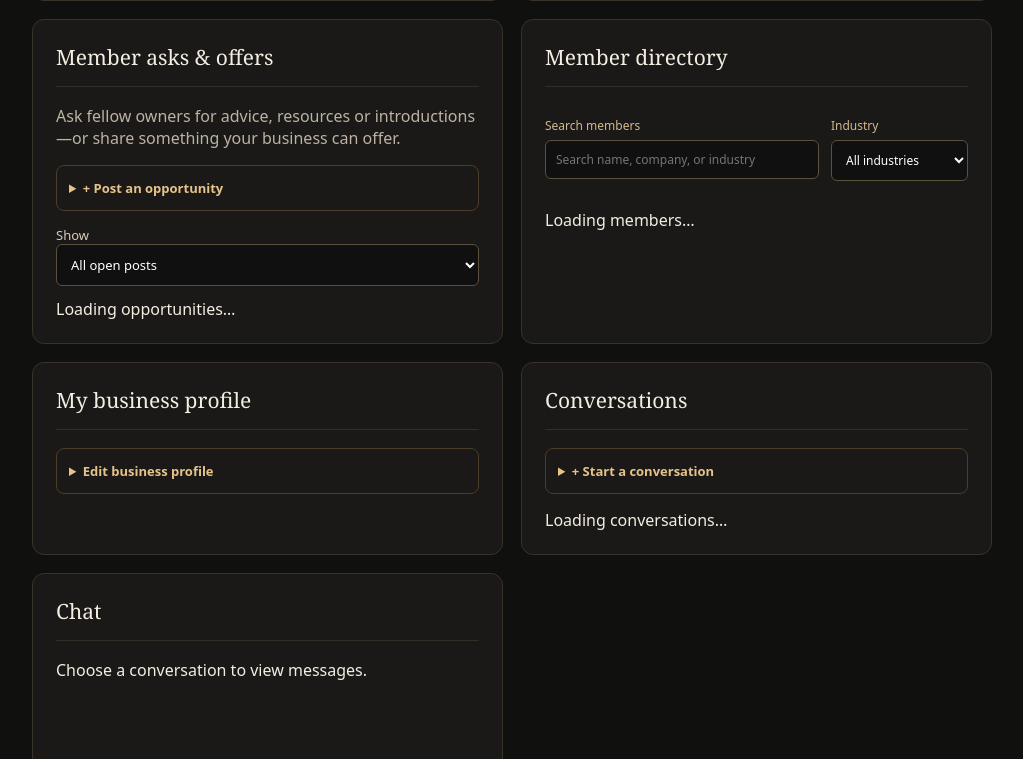
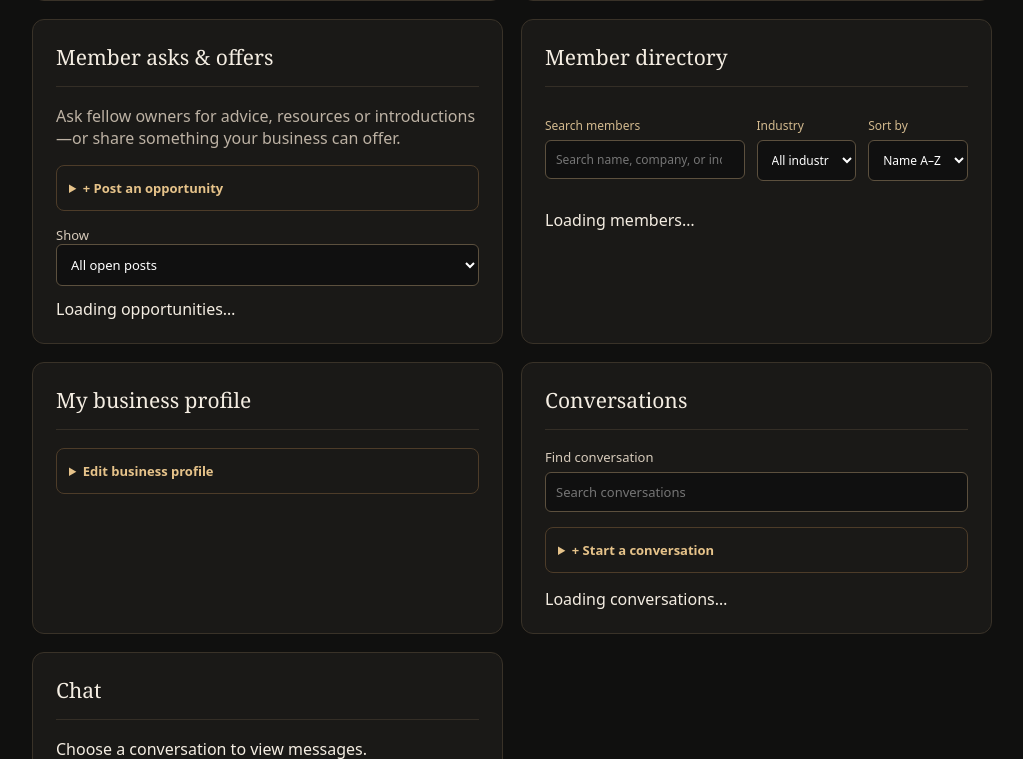
Before and after one commit to dpanaz/the-board, a Laravel app: template resources/views/board/home.blade.php in a window 1280 px wide. Shown: the part 1642-2401 px from the top of the page, without its empty margins (253-1276 px from the left). Run offline with Laravel 12, Linux system fonts and the light colour scheme; the template is opened without the code that fills it, so the values that code supplies are empty; the visitor is signed in with stand-in values (Sample User, id 1).

Commit message:
Improve member discovery with sorting, business profiles and conversation search

```diff
--- a/resources/views/board/home.blade.php
+++ b/resources/views/board/home.blade.php
@@ -40,6 +40,7 @@ header{box-shadow:0 1px 0 #2d281f}main{padding-top:32px;max-width:1600px}
 .directory-tools{display:grid;grid-template-columns:2fr 1fr;gap:12px;margin:15px 0}.directory-tools label{font-size:12px;color:#d2b98e}.directory-tools input,.directory-tools select{margin-top:6px}.directory-cards{display:grid;gap:10px}.directory-member{display:flex;align-items:center;gap:12px;border:1px solid #493b2a;background:#24211d;border-radius:10px;padding:13px}.directory-avatar{width:43px;height:43px;flex:0 0 43px;border-radius:50%;background:#55432a;color:#f4e6d2;display:grid;place-items:center;font-weight:700;font-size:13px}.directory-info{flex:1;min-width:0}.directory-info strong{display:block;color:#f5e9d5}.directory-info p{margin:4px 0;font-size:13px}.directory-info small{display:block;color:#baa88f;font-size:11px}.directory-connect{padding:8px 11px;font-size:12px;white-space:nowrap}@media(max-width:700px){.directory-tools{grid-template-columns:1fr}.directory-member{flex-wrap:wrap}.directory-connect{margin-left:55px}}
 .referral-controls{display:grid;grid-template-columns:1fr 2fr;gap:12px;margin:14px 0}.referral-controls label{font-size:12px;color:#c9b393}.referral-summary{display:grid;grid-template-columns:repeat(4,1fr);gap:8px;margin:12px 0}.referral-summary-item{padding:10px;border:1px solid #53432d;border-radius:8px;background:#252019;text-align:center}.referral-summary-item strong{display:block;font-size:21px;color:#e6c38a}.referral-summary-item small{font-size:11px}.referral-card{padding:14px 0;border-bottom:1px solid #473a2a}.referral-heading{display:flex;justify-content:space-between;gap:12px;align-items:center}.referral-heading strong{color:#f2e5d1}.referral-status{border:1px solid #8a704b;border-radius:20px;padding:4px 9px;font-size:11px;text-transform:capitalize;color:#e6c38a}.referral-card p{white-space:pre-wrap;overflow-wrap:anywhere}.referral-actions{display:flex;gap:9px;align-items:center;flex-wrap:wrap;margin-top:12px}.referral-actions select{width:auto;max-width:180px}.referral-followup{font-size:12px;padding:9px 12px}@media(max-width:700px){.referral-controls{grid-template-columns:1fr}.referral-summary{grid-template-columns:repeat(2,1fr)}}
 .activity-heading{display:flex;justify-content:space-between;align-items:center;gap:12px;flex-wrap:wrap}.activity-heading h2{margin:0}.activity-actions{display:flex;gap:7px;flex-wrap:wrap}.activity-actions button{padding:7px 11px;font-size:12px;background:#332b20;color:#e7d3b3;border:1px solid #58472e}.activity-actions button[aria-pressed="true"]{background:#c5a16a;color:#19140d}.activity-item{padding:13px 0;border-bottom:1px solid #493b2a}.activity-item-heading{display:flex;gap:9px;align-items:center}.activity-item-heading strong{color:#f0e3cf}.activity-new{border:1px solid #aa8650;border-radius:20px;padding:2px 7px;font-size:10px;color:#e5c18c}.activity-item p{margin:9px 0;white-space:pre-wrap;overflow-wrap:anywhere}.activity-item-actions{display:flex;gap:12px;align-items:center}.activity-item-actions a{color:#e3c98c;font-size:13px}.activity-item-actions button{padding:6px 10px;font-size:12px}
+.directory-tools{grid-template-columns:2fr 1fr 1fr}.directory-bio{font-size:12px;line-height:1.5;color:#c5b9a7;display:-webkit-box;-webkit-line-clamp:3;-webkit-box-orient:vertical;overflow:hidden;white-space:normal}.directory-website{display:inline-block;color:#e6c38a;font-size:12px;margin-top:7px}.conversation-search-label{font-size:12px;color:#d0b68c}.conversation-search-label input{margin-top:6px}.item[aria-pressed="true"]{outline:2px solid #c5a16a}@media(max-width:700px){.directory-tools{grid-template-columns:1fr}}
 </style>
 </head>
 <body>
@@ -96,7 +97,7 @@ header{box-shadow:0 1px 0 #2d281f}main{padding-top:32px;max-width:1600px}
 <button type="submit">Post to NBTX Club</button></form></details>
 <label>Show<select id="opportunity-filter"><option value="">All open posts</option><option value="ask">Requests</option><option value="offer">Offers</option></select></label>
 <div id="opportunities">Loading opportunities…</div></section>
-<section class="dashboard-panel"><h2>Member directory</h2><div class="directory-tools"><label>Search members<input id="directory-search" type="search" placeholder="Search name, company, or industry" autocomplete="off"></label><label>Industry<select id="directory-industry"><option value="">All industries</option></select></label></div><p id="directory-result-count" class="muted" role="status"></p><div id="directory" class="directory-cards">Loading members…</div></section>
+<section class="dashboard-panel"><h2>Member directory</h2><div class="directory-tools"><label>Search members<input id="directory-search" type="search" placeholder="Search name, company, or industry" autocomplete="off"></label><label>Industry<select id="directory-industry"><option value="">All industries</option></select></label><label>Sort by<select id="directory-sort"><option value="name">Name A–Z</option><option value="company">Company A–Z</option></select></label></div><p id="directory-result-count" class="muted" role="status"></p><div id="directory" class="directory-cards">Loading members…</div></section>
 <section class="dashboard-panel"><h2>My business profile</h2>
 <details class="create-panel"><summary>Edit business profile</summary><form id="profile">
 <label>Display name<input name="name" required value="{{ auth('board')->user()->name }}"></label>
@@ -106,7 +107,7 @@ header{box-shadow:0 1px 0 #2d281f}main{padding-top:32px;max-width:1600px}
 <label>Website<input name="website" type="url" value="{{ auth('board')->user()->website }}"></label>
 <label>About me<textarea name="bio" rows="3">{{ auth('board')->user()->bio }}</textarea></label>
 <button type="submit">Save profile</button></form></details></section>
-<section class="dashboard-panel"><h2>Conversations</h2><details class="create-panel"><summary>+ Start a conversation</summary><form id="new-conversation"><label>Conversation type<select name="type" id="conversation-type"><option value="direct">Direct message</option><option value="group">Group chat</option></select></label><label>Members<select name="member_ids" id="conversation-members" multiple size="5" required></select></label><label>Group name (for group chats)<input name="name" maxlength="120" placeholder="Business owners discussion"></label><button type="submit">Start conversation</button></form></details><div id="conversations">Loading conversations…</div></section>
+<section class="dashboard-panel"><h2>Conversations</h2><label class="conversation-search-label">Find conversation<input type="search" id="conversation-search" placeholder="Search conversations" autocomplete="off"></label><details class="create-panel"><summary>+ Start a conversation</summary><form id="new-conversation"><label>Conversation type<select name="type" id="conversation-type"><option value="direct">Direct message</option><option value="group">Group chat</option></select></label><label>Members<select name="member_ids" id="conversation-members" multiple size="5" required></select></label><label>Group name (for group chats)<input name="name" maxlength="120" placeholder="Business owners discussion"></label><button type="submit">Start conversation</button></form></details><div id="conversations">Loading conversations…</div></section>
 <section class="dashboard-panel"><h2 id="conversation-title">Chat</h2><div class="messages" id="messages" aria-live="polite">Choose a conversation to view messages.</div>
 <form id="chat"><label>Message<textarea name="body" rows="2" maxlength="5000" required></textarea></label><button type="submit" id="send" disabled>Send</button></form></section>
 </div>
@@ -214,7 +215,7 @@ function renderDirectory(){
  const search=document.getElementById('directory-search').value.trim().toLowerCase();
  const industry=document.getElementById('directory-industry').value;
  const root=document.getElementById('directory');root.replaceChildren();
- const filtered=directoryMembers.filter(m=>(!industry||(m.industry||'')===industry)&&(!search||[m.name,m.company,m.industry,m.title].some(v=>String(v||'').toLowerCase().includes(search))));
+ const filtered=directoryMembers.filter(m=>(!industry||(m.industry||'')===industry)&&(!search||[m.name,m.company,m.industry,m.title,m.bio].some(v=>String(v||'').toLowerCase().includes(search))));const sort=document.getElementById('directory-sort').value;filtered.sort((a,b)=>String(a[sort]||a.name||'').localeCompare(String(b[sort]||b.name||'')));
  document.getElementById('directory-result-count').textContent=filtered.length+' member'+(filtered.length===1?'':'s')+' found';
  for(const member of filtered){
   const card=el('article','','directory-member');
@@ -222,6 +223,8 @@ function renderDirectory(){
   const info=el('div','','directory-info');info.append(el('strong',member.name),el('p',member.company||'Business owner'));
   if(member.industry)info.append(el('small',member.industry));
   if(member.title)info.append(el('small',member.title));
+  if(member.bio)info.append(el('p',member.bio,'directory-bio'));
+  if(member.website){try{const url=new URL(member.website);if(['https:','http:'].includes(url.protocol)){const link=document.createElement('a');link.href=url.href;link.target='_blank';link.rel='noopener noreferrer';link.textContent='Visit website ↗';link.className='directory-website';info.append(link);}}catch(error){}}
   card.append(initials,info);
   if(member.id!=={{ auth('board')->id() }}){
    const button=el('button','Message','directory-connect');button.type='button';button.onclick=()=>startMemberConversation(member);card.append(button);
@@ -232,6 +235,7 @@ function renderDirectory(){
 }
 document.getElementById('directory-search').addEventListener('input',renderDirectory);
 document.getElementById('directory-industry').addEventListener('change',renderDirectory);
+document.getElementById('directory-sort').addEventListener('change',renderDirectory);
 async function loadDirectory(){
  const data=await api('/api/members');directoryMembers=data.data;showMemberSpotlight(data.data);
  const industrySelect=document.getElementById('directory-industry');const selected=industrySelect.value;
@@ -246,14 +250,24 @@ async function loadDirectory(){
  }}
  renderDirectory();
 }
+let cachedConversations=[];
+function renderConversations(){
+ const root=document.getElementById('conversations');root.replaceChildren();
+ const query=document.getElementById('conversation-search').value.trim().toLowerCase();
+ const visible=cachedConversations.filter(c=>String(c.name||('Conversation #'+c.id)).toLowerCase().includes(query));
+ for(const conversation of visible){
+  const button=el('button',(conversation.unread_count ? '● '+conversation.unread_count+' new · ' : '')+(conversation.name||('Conversation #'+conversation.id)),'item');
+  button.type='button';button.setAttribute('aria-pressed',String(selectedConversation===conversation.id));
+  button.onclick=()=>{selectedConversation=conversation.id;document.getElementById('conversation-title').textContent=conversation.name||'Direct message';document.getElementById('send').disabled=false;renderConversations();loadMessages().catch(showError)};
+  root.append(button);
+ }
+ if(!visible.length)root.textContent=query?'No conversations match your search.':'No conversations yet.';
+}
+document.getElementById('conversation-search').addEventListener('input',renderConversations);
 async function loadConversations(){
- const data=await api('/api/conversations');const root=document.getElementById('conversations');root.replaceChildren();document.getElementById('stat-messages').textContent=data.data.reduce((sum,c)=>sum+(Number(c.unread_count)||0),0);
- for(const conversation of data.data){
- const button=el('button',(conversation.unread_count ? '● '+conversation.unread_count+' new · ' : '')+(conversation.name||('Conversation #'+conversation.id)),'item');
- button.onclick=()=>{selectedConversation=conversation.id;document.getElementById('conversation-title').textContent=conversation.name||'Direct message';document.getElementById('send').disabled=false;loadMessages().catch(showError)};
- root.append(button);
- }
- if(!data.data.length)root.textContent='No conversations yet.';
+ const data=await api('/api/conversations');cachedConversations=data.data;
+ document.getElementById('stat-messages').textContent=data.data.reduce((sum,c)=>sum+(Number(c.unread_count)||0),0);
+ renderConversations();
 }
 async function loadMessages(){
  if(!selectedConversation)return;
```
